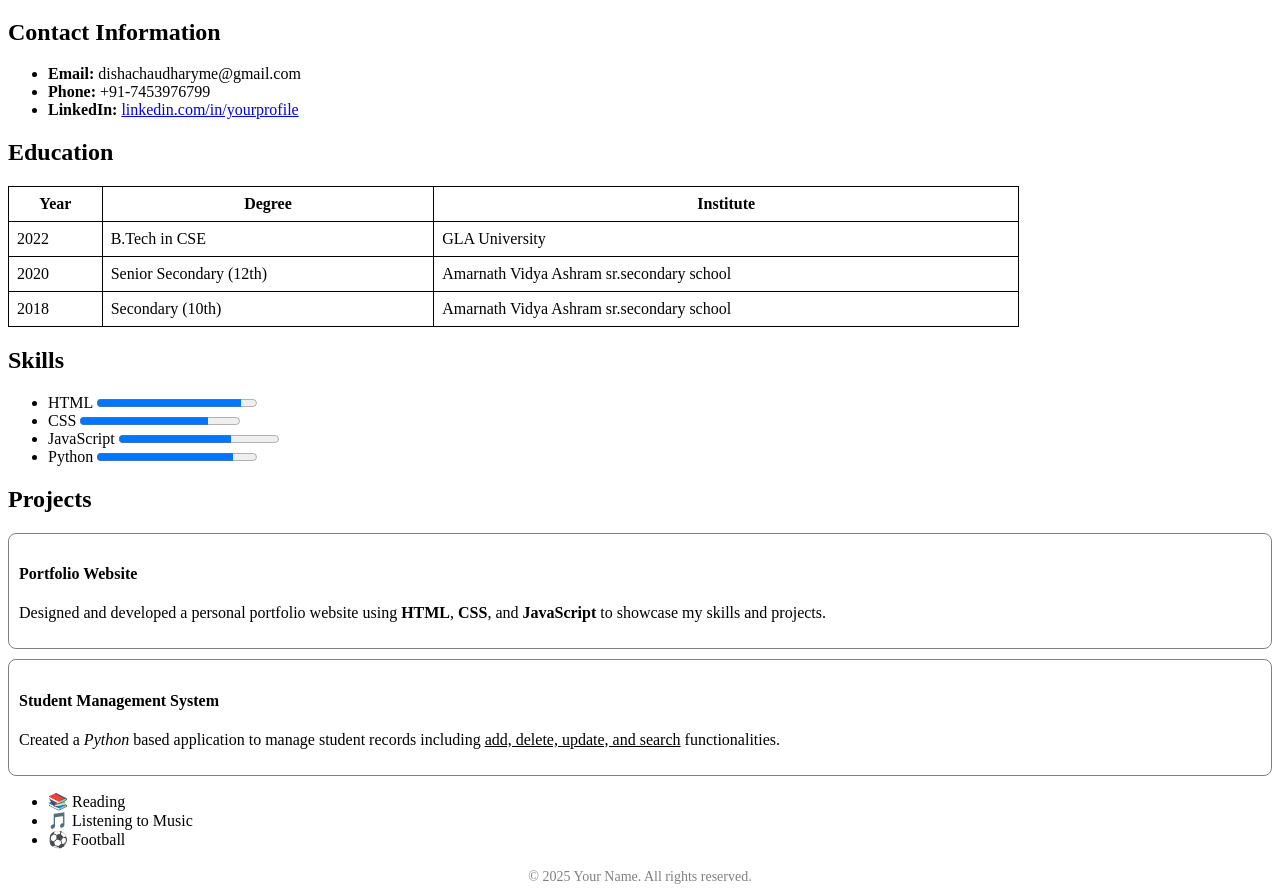
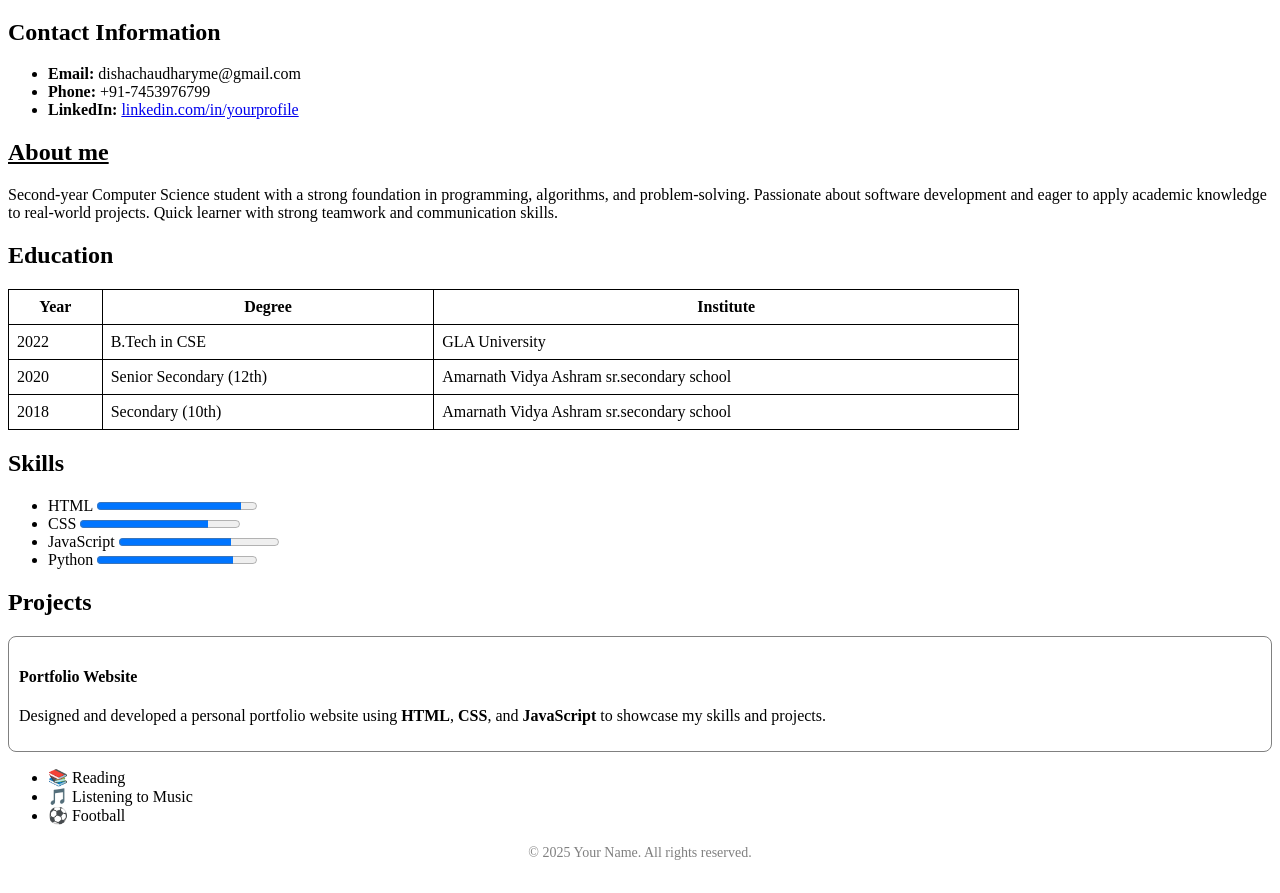
Before and after one commit to Disha-chaudhary/my-cv-webpage, a plain HTML site: page index.html in a window 1280 px wide. Shown: the part 280-1173 px from the top of the page. After the commit the page ends 1149 px from the top, so only its background shows below. Drawn offline with Linux system fonts and the light colour scheme.

Commit message:
added about me section

```diff
--- a/index.html
+++ b/index.html
@@ -18,6 +18,13 @@
         <li><b>Phone:</b> +91-7453976799</li>
         <li><b>LinkedIn:</b> <a href="https://www.linkedin.com/in/disha-chaudhary-50b148326/" >linkedin.com/in/yourprofile</a></li>
     </ul>
+    <!--About me section-->
+    <section>
+        <h1 style="text-decoration: underline;">About me</h1>
+        <p>Second-year Computer Science student with a strong foundation in programming, algorithms, and problem-solving.
+             Passionate about software development and eager to apply academic knowledge to real-world projects.
+             Quick learner with strong teamwork and communication skills.</p>
+    </section>
         <!-- Education Section -->
     <h2>Education</h2>
     <table style="border:1px solid black; border-collapse:collapse; width:80%;">
@@ -59,10 +66,7 @@
         <p>Designed and developed a personal portfolio website using <b>HTML</b>, <b>CSS</b>, and <b>JavaScript</b> to showcase my skills and projects.</p>
     </div>
 
-    <div style="border:1px solid gray; padding:10px; margin-bottom:10px; border-radius:8px;">
-        <h4>Student Management System</h4>
-        <p>Created a <i>Python</i> based application to manage student records including <u>add, delete, update, and search</u> functionalities.</p>
-    </div>
+
 
     <ul>
   <li>📚 Reading</li>
```
